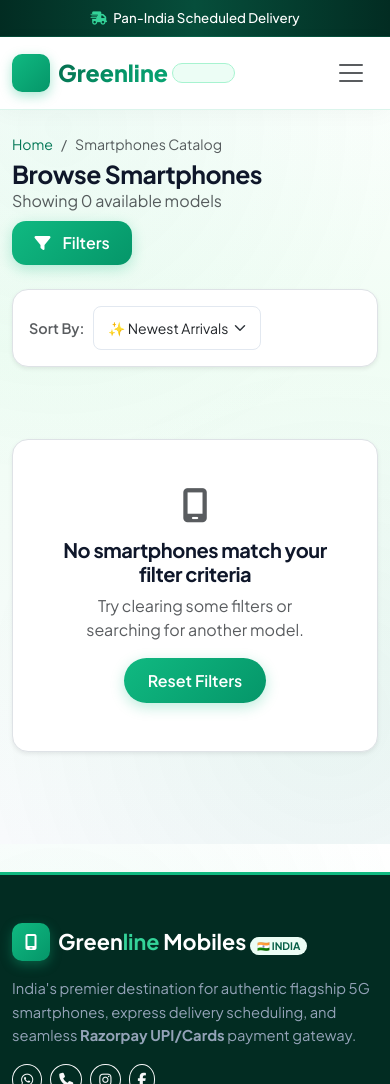
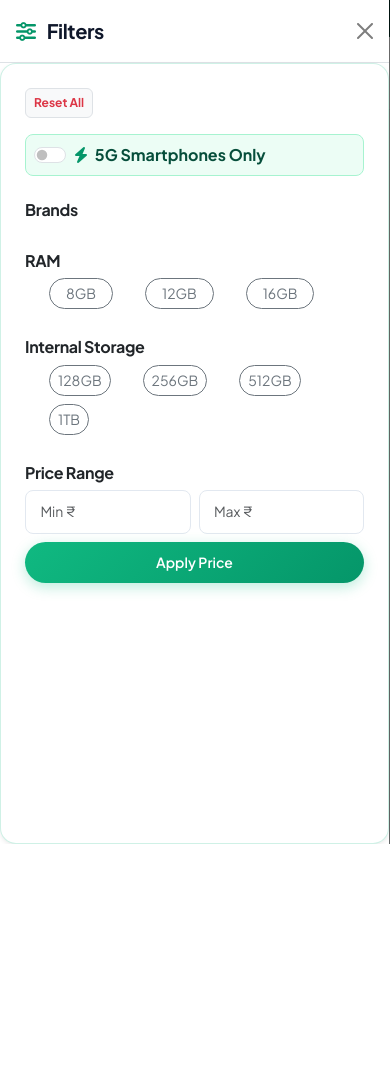
Before and after one commit to StromGod999/greenline, a Django app: page /phones/ in a window 390 px wide, after a click on "Filters". Shown: the top 1084 px of the page. After the commit the page ends 844 px from the top, so only its background shows below. Run offline with Django 4.2, Linux system fonts and the light colour scheme; data that the repository does not hold is empty.

Commit message:
Fix mobile catalog filters being completely inaccessible
The "Filters" button on the smartphones catalog page toggled a
#filterOffcanvas element that didn't exist anywhere in the page — the
actual filter sidebar (brand, RAM, storage, price, 5G) was hardcoded
d-none below the lg breakpoint, so on phones/tablets there was no way
to reach any of it.

Restructured the sidebar as a single Bootstrap offcanvas-lg panel: a
normal sticky column on desktop, a slide-in panel opened by the button
on mobile/tablet. Verified via headless browser that the panel opens
and a brand filter checkbox correctly submits (?brand=apple).

Also audited every other data-bs-toggle/data-bs-target pair site-wide
(nav collapse, dropdowns, modals, tabs, toasts) for the same class of
bug (bad attribute name or missing target) — nothing else was broken.

Co-Authored-By: Claude Sonnet 5 <noreply@anthropic.com>
Claude-Session: https://claude.ai/code/session_012rDB51poUXLFAkPafvr2Gs

```diff
--- a/templates/store/product_list.html
+++ b/templates/store/product_list.html
@@ -26,13 +26,20 @@
   </div>
 
   <div class="row g-4">
-    <!-- Filter Sidebar (Desktop) -->
-    <div class="col-lg-3 d-none d-lg-block">
-      <div class="bg-white p-4 rounded-4 shadow-sm border" style="border-color: rgba(16, 185, 129, 0.2) !important; position: sticky; top: 90px;">
-        <div class="d-flex justify-content-between align-items-center mb-3">
+    <!-- Filter Sidebar: a normal sticky column on desktop (lg+), a slide-in
+         offcanvas panel on mobile/tablet, opened by the "Filters" button above -->
+    <div class="col-lg-3">
+      <div class="offcanvas-lg offcanvas-start" tabindex="-1" id="filterOffcanvas" aria-labelledby="filterOffcanvasLabel">
+        <div class="offcanvas-header d-lg-none border-bottom">
+          <h5 class="offcanvas-title fw-bold" id="filterOffcanvasLabel"><i class="fa-solid fa-sliders text-emerald-600 me-2"></i> Filters</h5>
+          <button type="button" class="btn-close" data-bs-dismiss="offcanvas" data-bs-target="#filterOffcanvas" aria-label="Close"></button>
+        </div>
+        <div class="offcanvas-body bg-white p-4 rounded-4 shadow-sm border" style="border-color: rgba(16, 185, 129, 0.2) !important; position: sticky; top: 90px;">
+        <div class="d-none d-lg-flex justify-content-between align-items-center mb-3">
           <h5 class="fw-bold mb-0 text-emerald-950"><i class="fa-solid fa-sliders text-emerald-600 me-2"></i> Filters</h5>
           <a href="{% url 'store:product_list' %}" class="badge bg-light text-danger border text-decoration-none p-2">Reset All</a>
         </div>
+        <a href="{% url 'store:product_list' %}" class="badge bg-light text-danger border text-decoration-none p-2 d-lg-none d-inline-block mb-3">Reset All</a>
 
         <form method="GET" action="{% url 'store:product_list' %}" id="filterForm">
           {% if search_query %}
@@ -123,6 +130,7 @@
             <button type="submit" class="btn btn-sm btn-emerald w-100 mt-2 rounded-pill">Apply Price</button>
           </div>
         </form>
+        </div>
       </div>
     </div>
 
```
